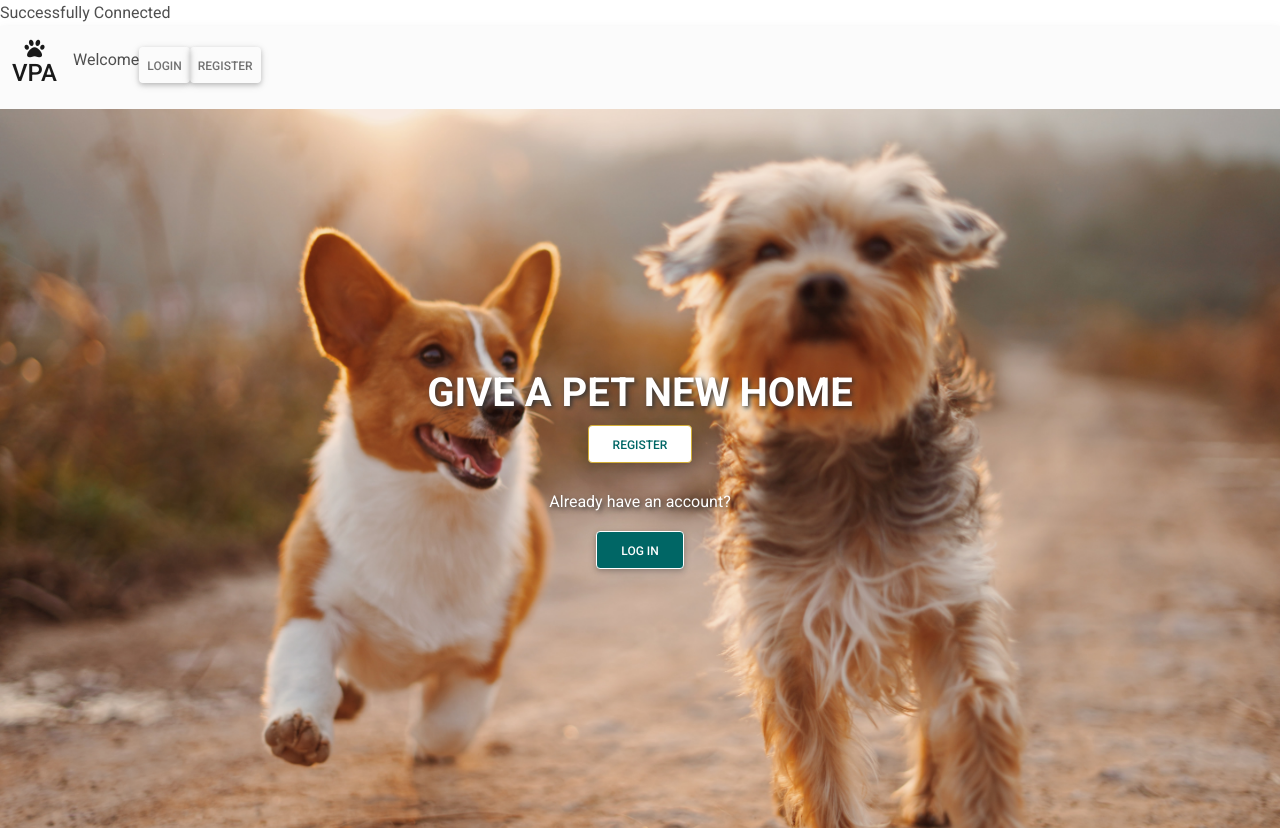
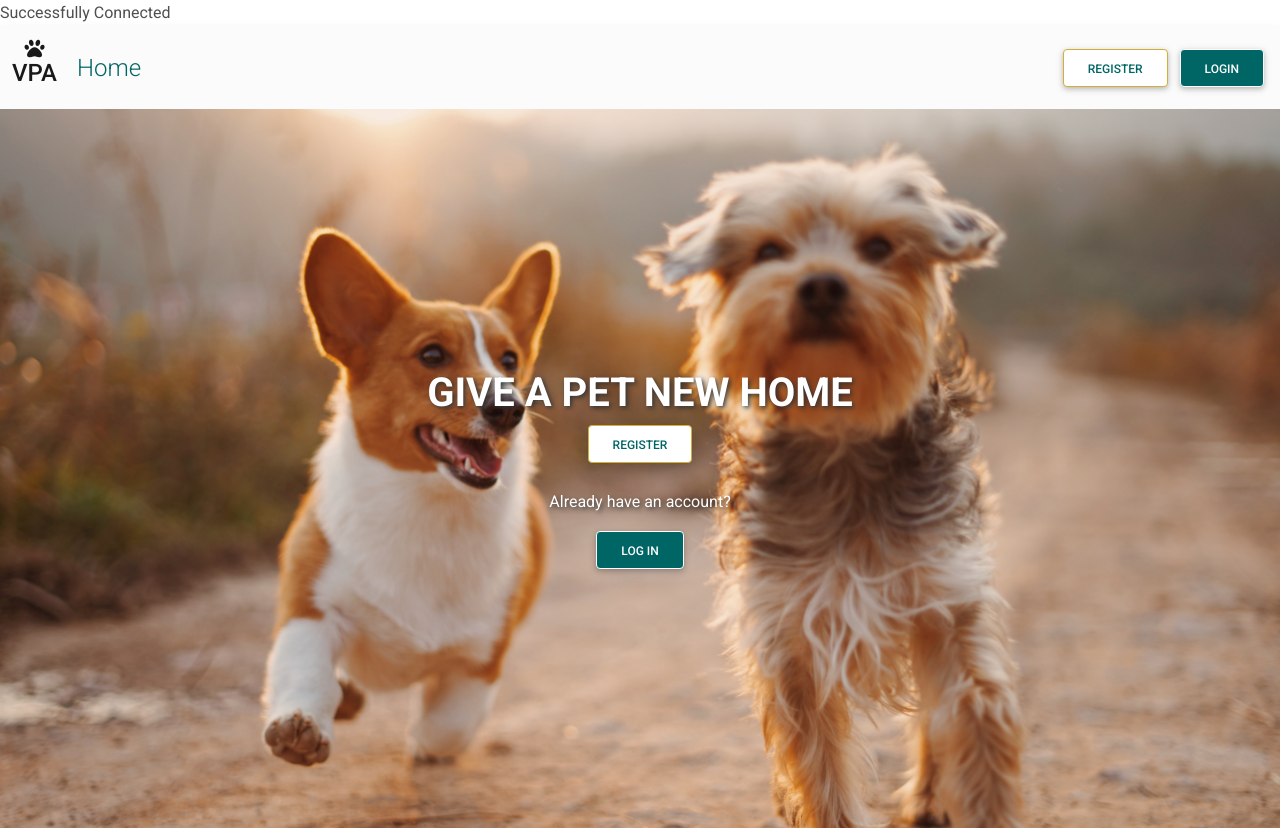
Before and after one commit to nat-oku/FE21-CR11-Natalia, a PHP site: page /index.php in a window 1280 px wide. Shown: the top 828 px of the page. Run offline with PHP 8.4, Linux system fonts and the light colour scheme; some libraries are stand-ins or nearby versions.

Commit message:
adding styles for non-logged in users

```diff
--- a/loginUser/partials/navbar.php
+++ b/loginUser/partials/navbar.php
@@ -5,17 +5,16 @@
   if(!isset($_SESSION['adm']) && !isset ($_SESSION['user']) ) {
     $navInactive = '
     <div class="collapse navbar-collapse" id="navbarNav">
-      <ul class="navbar-nav">
-        <li class="nav-item">
-          <p>Welcome</a>
-        </li>
-        <li class="nav-item">
-          <a class="btn nav-link" href="login.php">Login</a>
-        </li>
-        <li class="nav-item">
-          <a class="btn nav-link" href="register.php">Register</a>
-        </li>
-      </ul>
+      <div class="navbar-nav d-flex flex-row justify-content-between w-100">
+        <div class="me-1 ms-1">
+          <a class="fs-4 fw-light text-green" href="index.php">Home</a>
+        </div>
+        <div class="me-1 ms-1">
+          <a class="btn border-gold me-1" href="register.php">Register</a>
+          <a class="btn border-green ms-1" href="login.php">Login</a>
+        </div>
+
+      </div>
     </div>
     ';
   }
@@ -70,7 +69,7 @@
   <div class="container-fluid">
     <a href="#" class="navbar-brand d-flex flex-column">
       <i class="fas fa-paw"></i>
-      <h4>VPA</h4>
+      <h4 class="">VPA</h4>
     </a>
     <button class="navbar-toggler" type="button" data-bs-toggle="collapse" data-bs-target="#navbarNav" aria-controls="navbarNav" aria-expanded="false" aria-label="Toggle navigation">
       <span class="navbar-toggler-icon"></span>
```
